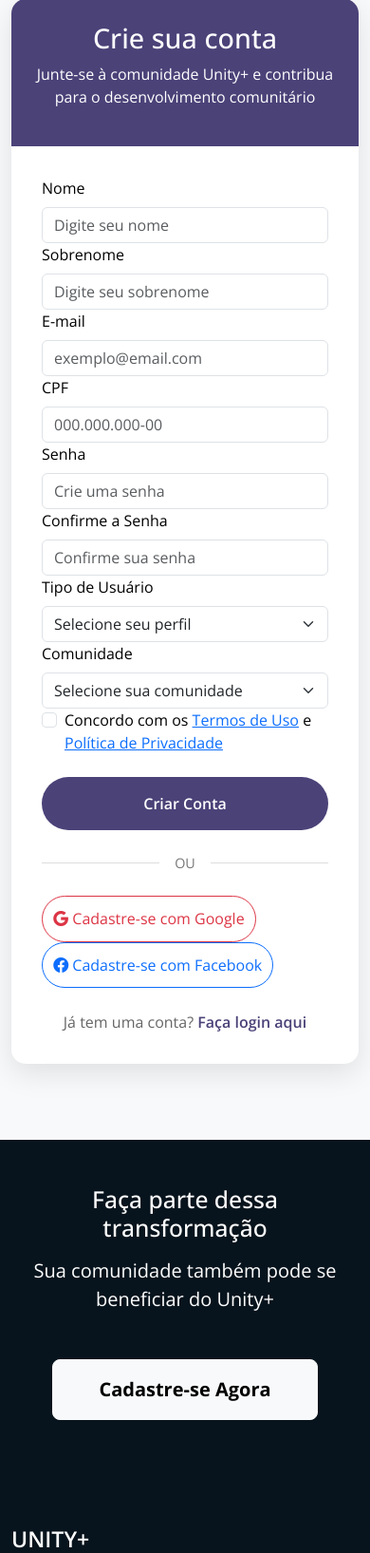
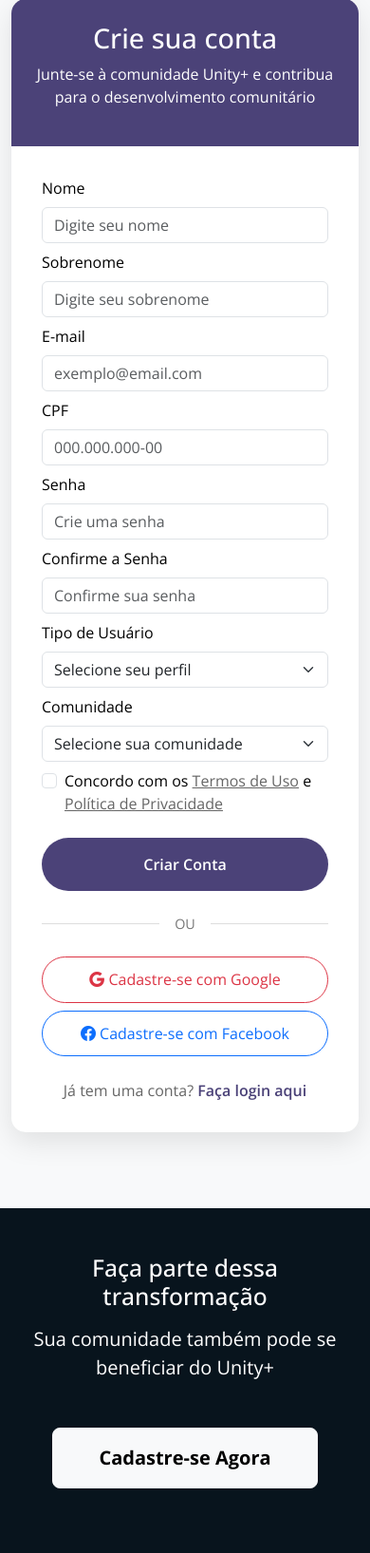
Before and after one commit to lgoebel/InovacaoTCC, a PHP site: page /html/cadastro.html in a window 390 px wide. Shown: the part 163-1798 px from the top of the page at 95% size. Run offline with PHP 8.4, Linux system fonts and the light colour scheme.

Commit message:
Improve form styling and update links in cadastro/login
Added spacing classes to form groups in cadastro.html for better layout, updated terms links with a new class, and improved social login button styling. In login.html, fixed the registration link to point to the correct page and enhanced input labels with icons for CPF and password fields. Also updated .card-title color in style.css for consistency.

```diff
--- a/css/style.css
+++ b/css/style.css
@@ -299,7 +299,7 @@ body {
 }
 
 .card-title {
-    color: var(--color-unity3);
+    color: var(--color-unity1);
     font-weight: 700;
 }
 
--- a/html/cadastro.html
+++ b/html/cadastro.html
@@ -105,37 +105,37 @@
                                             <form id="signupForm">
                                                 <div class="row">
                                                     <div class="col-md-6">
-                                                        <div class="form-group">
+                                                        <div class="form-group mb-2">
                                                             <label for="firstName" class="form-label">Nome</label>
                                                             <input type="text" class="form-control" id="firstName" placeholder="Digite seu nome" required>
                                                         </div>
                                                     </div>
                                                     <div class="col-md-6">
-                                                        <div class="form-group">
+                                                        <div class="form-group mb-2">
                                                             <label for="lastName" class="form-label">Sobrenome</label>
                                                             <input type="text" class="form-control" id="lastName" placeholder="Digite seu sobrenome" required>
                                                         </div>
                                                     </div>
                                                 </div>
 
-                                                <div class="form-group">
+                                                <div class="form-group mb-2">
                                                     <label for="email" class="form-label">E-mail</label>
                                                     <input type="email" class="form-control" id="email" placeholder="exemplo@email.com" required>
                                                 </div>
 
-                                                <div class="form-group">
+                                                <div class="form-group mb-2">
                                                     <label for="cpf" class="form-label">CPF</label>
                                                     <input type="text" class="form-control" id="cpf" placeholder="000.000.000-00" required>
                                                 </div>
 
                                                 <div class="row">
-                                                    <div class="col-md-6">
+                                                    <div class="col-md-6 mb-2">
                                                         <div class="form-group position-relative">
                                                             <label for="password" class="form-label">Senha</label>
                                                             <input type="password" class="form-control" id="password" placeholder="Crie uma senha" required>
                                                         </div>
                                                     </div>
-                                                    <div class="col-md-6">
+                                                    <div class="col-md-6 mb-2">
                                                         <div class="form-group position-relative">
                                                             <label for="confirmPassword" class="form-label">Confirme a Senha</label>
                                                             <input type="password" class="form-control" id="confirmPassword" placeholder="Confirme sua senha" required>
@@ -143,7 +143,7 @@
                                                     </div>
                                                 </div>
 
-                                                <div class="form-group">
+                                                <div class="form-group mb-2">
                                                     <label for="userType" class="form-label">Tipo de Usuário</label>
                                                     <select class="form-select" id="userType" required>
                                                         <option value="" selected disabled>Selecione seu perfil</option>
@@ -154,7 +154,7 @@
                                                     </select>
                                                 </div>
 
-                                                <div class="form-group">
+                                                <div class="form-group mb-2">
                                                     <label for="community" class="form-label">Comunidade</label>
                                                     <select class="form-select" id="community" required>
                                                         <option value="" selected disabled>Selecione sua comunidade</option>
@@ -169,7 +169,7 @@
                                                 <div class="form-check mb-4">
                                                     <input class="form-check-input" type="checkbox" id="terms" required>
                                                     <label class="form-check-label" for="terms">
-                                                        Concordo com os <a href="#">Termos de Uso</a> e <a href="#">Política de Privacidade</a>
+                                                        Concordo com os <a href="#" class="login-link">Termos de Uso</a> e <a href="#" class="login-link">Política de Privacidade</a>
                                                     </label>
                                                 </div>
 
@@ -180,8 +180,8 @@
                                                 <span>OU</span>
                                             </div>
 
-                                            <div class="social-login">
-                                                <button class="btn btn-outline-danger">
+                                            <div class="social-login d-flex flex-column gap-2">
+                                                <button class="btn btn-outline-danger w-100">
                                                     <i class="bi bi-google"></i> Cadastre-se com Google
                                                 </button>
                                                 <button class="btn btn-outline-primary">
```
Also changed, not shown: html/login.html (+5 -5 lines).
